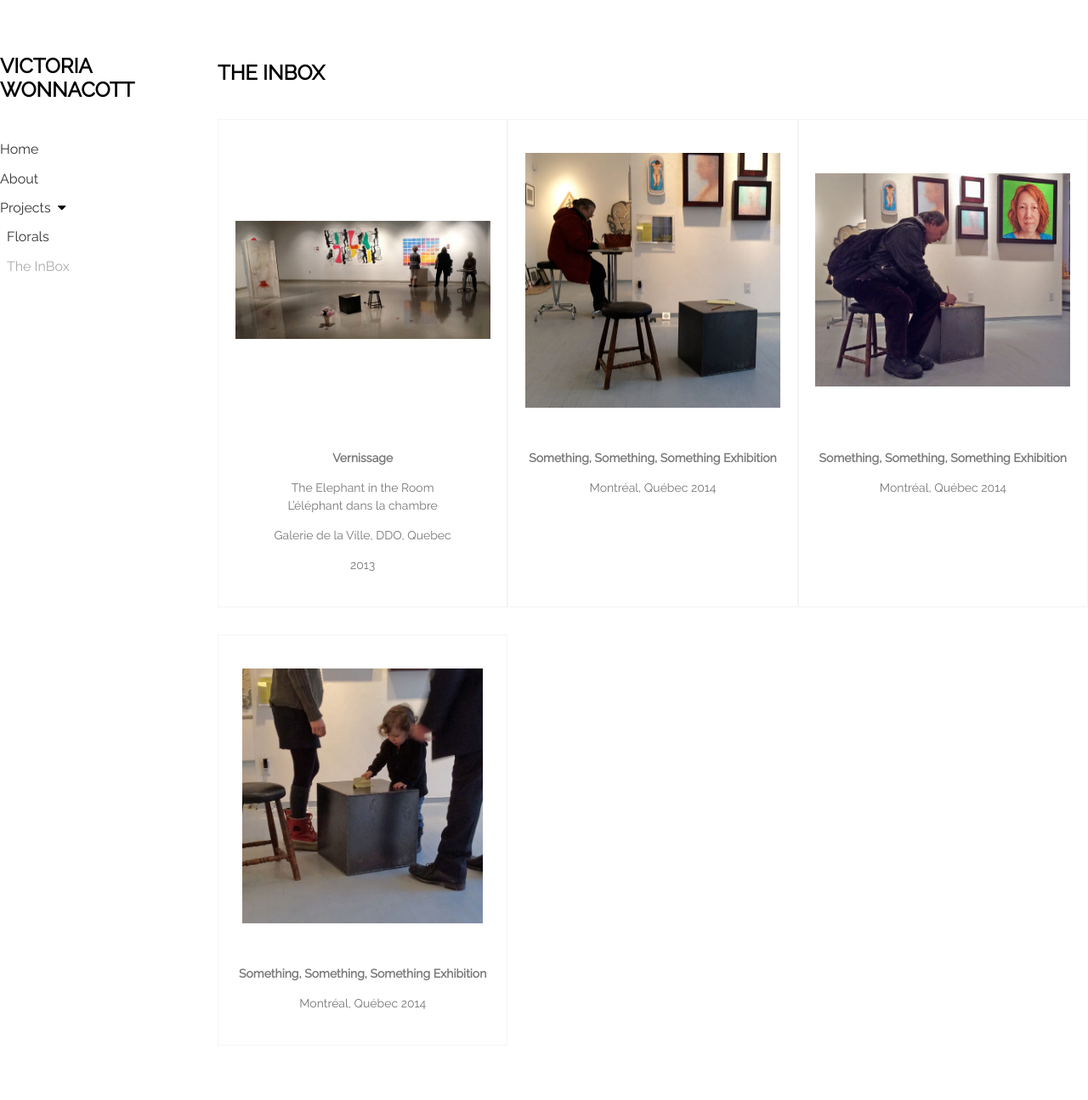
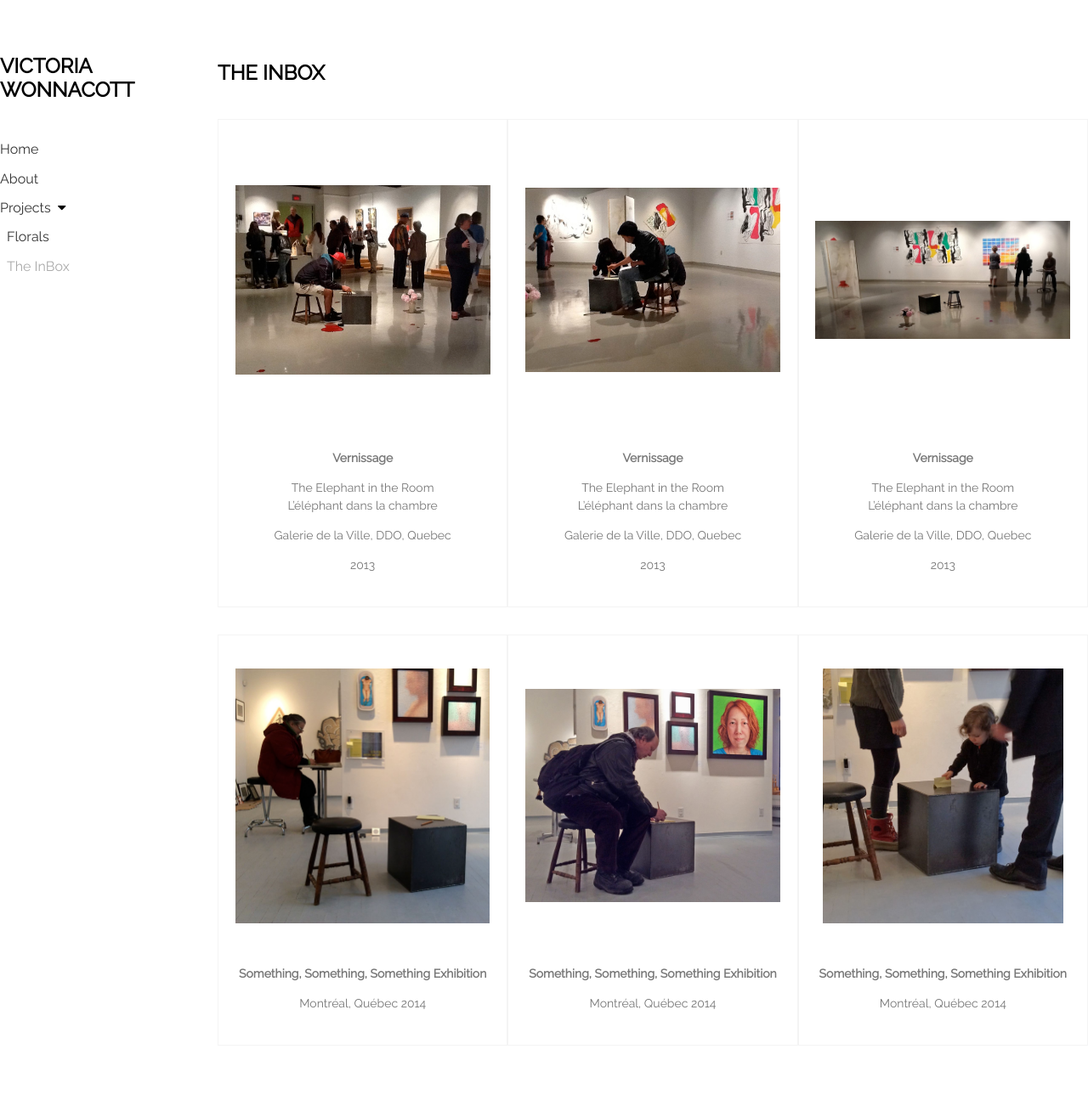
Before and after one commit to ouarez/vicwon, a Jekyll site: the page built from _projects/the-inbox.md, in a window 1280 px wide. Shown: the whole page at 85% size. Built offline with Jekyll 4.4.1, drawn with Linux system fonts in a browser that asks for light colours; nearby versions of some CDN libraries; a script that is not in the unit is left out.

Commit message:
Update from Forestry.io - Updated the-inbox.md

```diff
--- a/_projects/the-inbox.md
+++ b/_projects/the-inbox.md
@@ -5,6 +5,14 @@
 description: ''
 cover_image: "/assets/the-inbox.jpg"
 works:
+- name: Vernissage
+  image: "/assets/vernissage.jpg"
+  description: "The Elephant in the Room  \nL’éléphant dans la chambre\n\nGalerie
+    de la Ville, DDO, Quebec\n\n2013"
+- name: Vernissage
+  image: "/assets/vernissage2.jpg"
+  description: "The Elephant in the Room  \nL’éléphant dans la chambre\n\nGalerie
+    de la Ville, DDO, Quebec\n\n2013"
 - name: Vernissage
   image: "/assets/vernissage3.jpg"
   description: "The Elephant in the Room  \nL’éléphant dans la chambre\n\nGalerie
```
